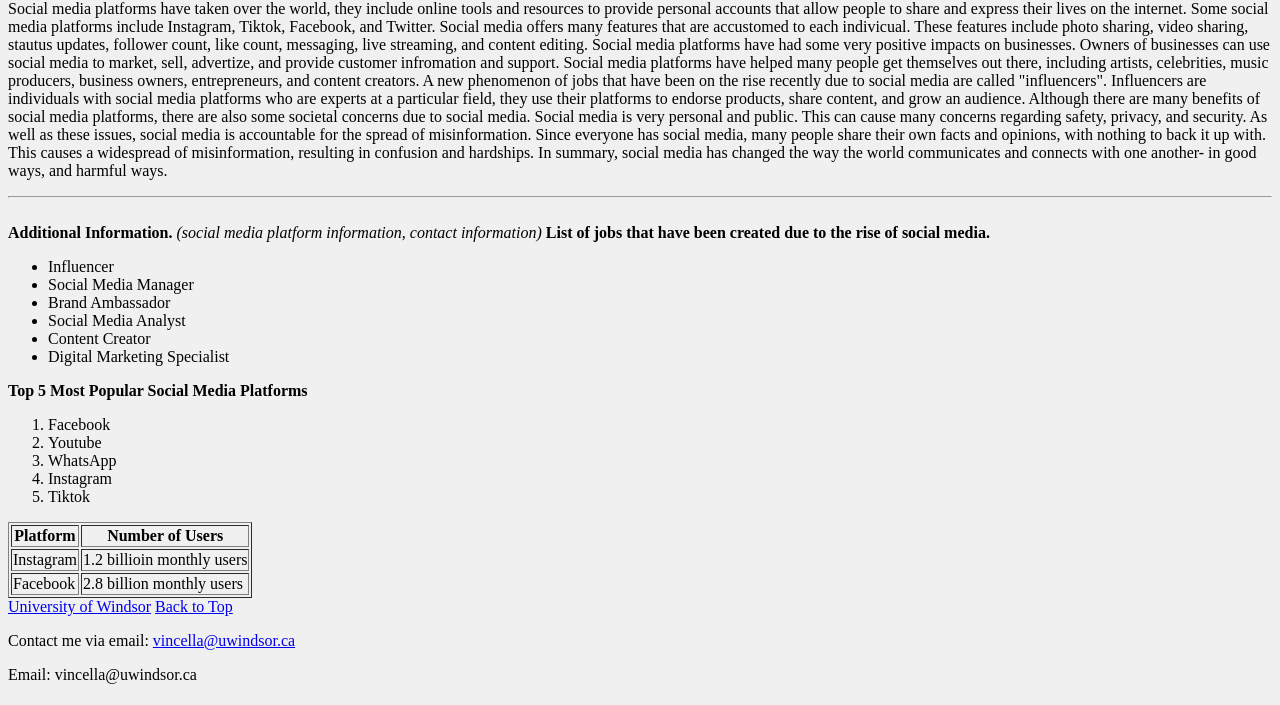
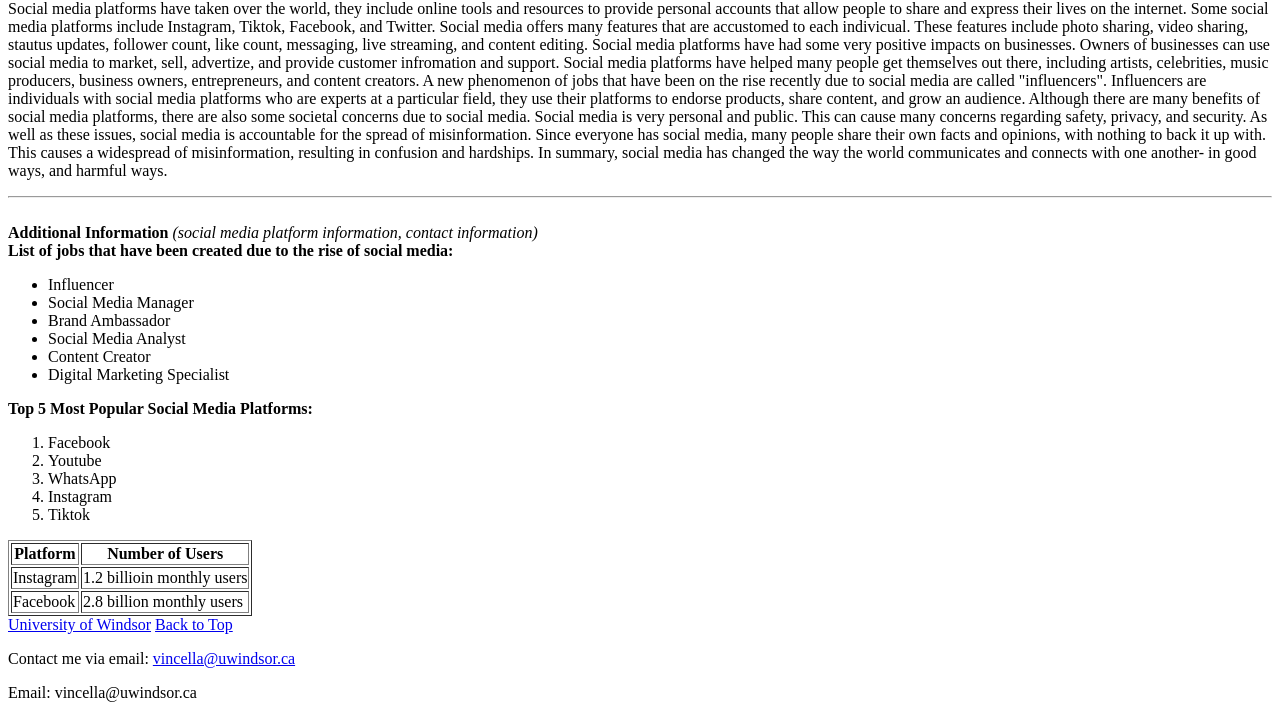
Before and after one commit to av0428/web-page-assignment, a plain HTML site: page mysite.html in a window 1280 px wide. Shown: the part 300-1005 px from the top of the page. Drawn offline with Linux system fonts and the light colour scheme.

Commit message:
Update mysite.html

```diff
--- a/mysite.html
+++ b/mysite.html
@@ -4,7 +4,7 @@
 <head>
     <title>Social Media Platforms</title>
 </head>
-<body style="background-color: #f0f0f0">
+<body style="background-color: #90EE90>
 
     <!-- XML Coding -->
     <?xml version="1.0" encoding="UTF-8"?>
@@ -27,13 +27,16 @@
     <br>
 
     <!-- Bold Text -->
-    <b>Additional Information.</b>
+    <b>Additional Information</b>
 
     <!-- Italic Text -->
     <i>(social media platform information, contact information)</i>
 
+    <!-- Break Tag -->
+    <br>
+
     <!-- Bold Text -->
-    <b>List of jobs that have been created due to the rise of social media.</b>
+    <b>List of jobs that have been created due to the rise of social media: </b>
 
     <!-- Unordered List -->
     <ul>
@@ -47,7 +50,7 @@
     </ul>
 
 <!-- Bold Text -->
-    <b> Top 5 Most Popular Social Media Platforms </b>
+    <b> Top 5 Most Popular Social Media Platforms: </b>
 
     <!-- Ordered List -->
     <ol>
@@ -75,6 +78,7 @@
         </tr>
     </table>
 
+
     <!-- Link to an External Web Address -->
     <a href="http://www.uwindsor.ca">University of Windsor</a>
 
```
